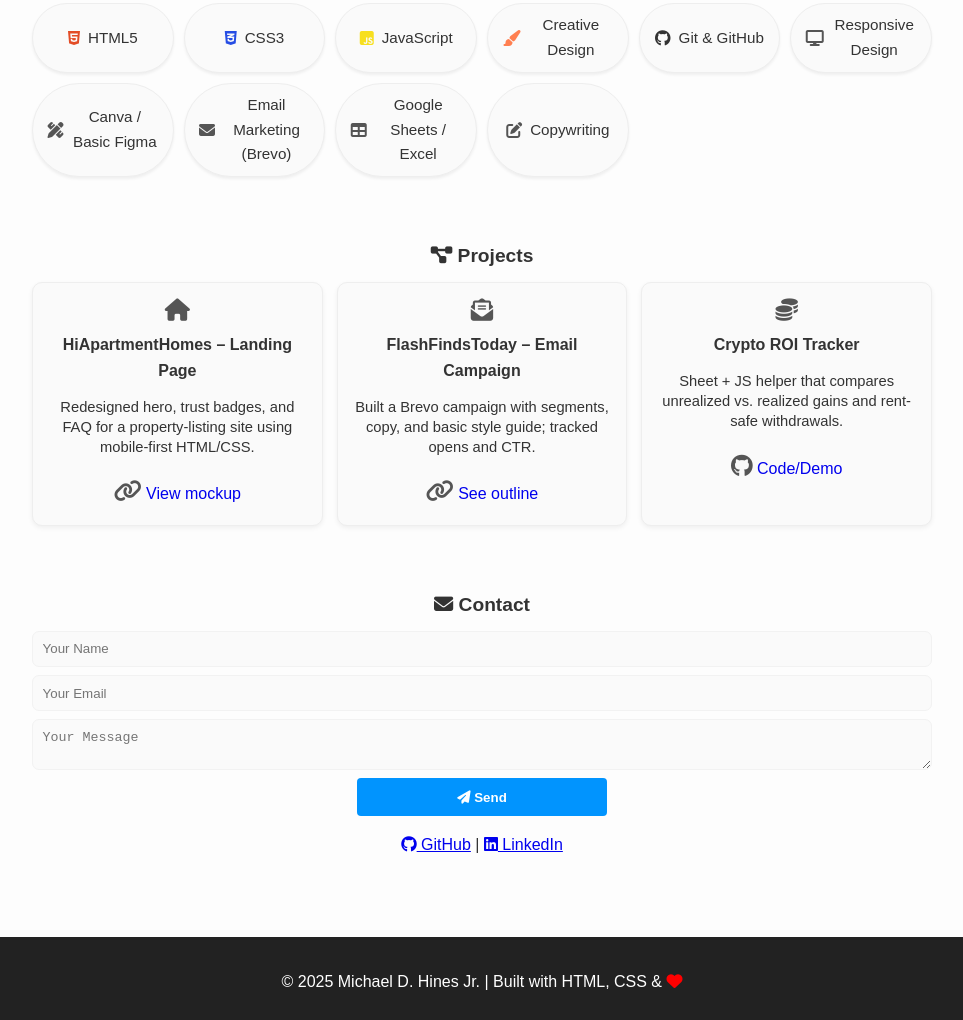
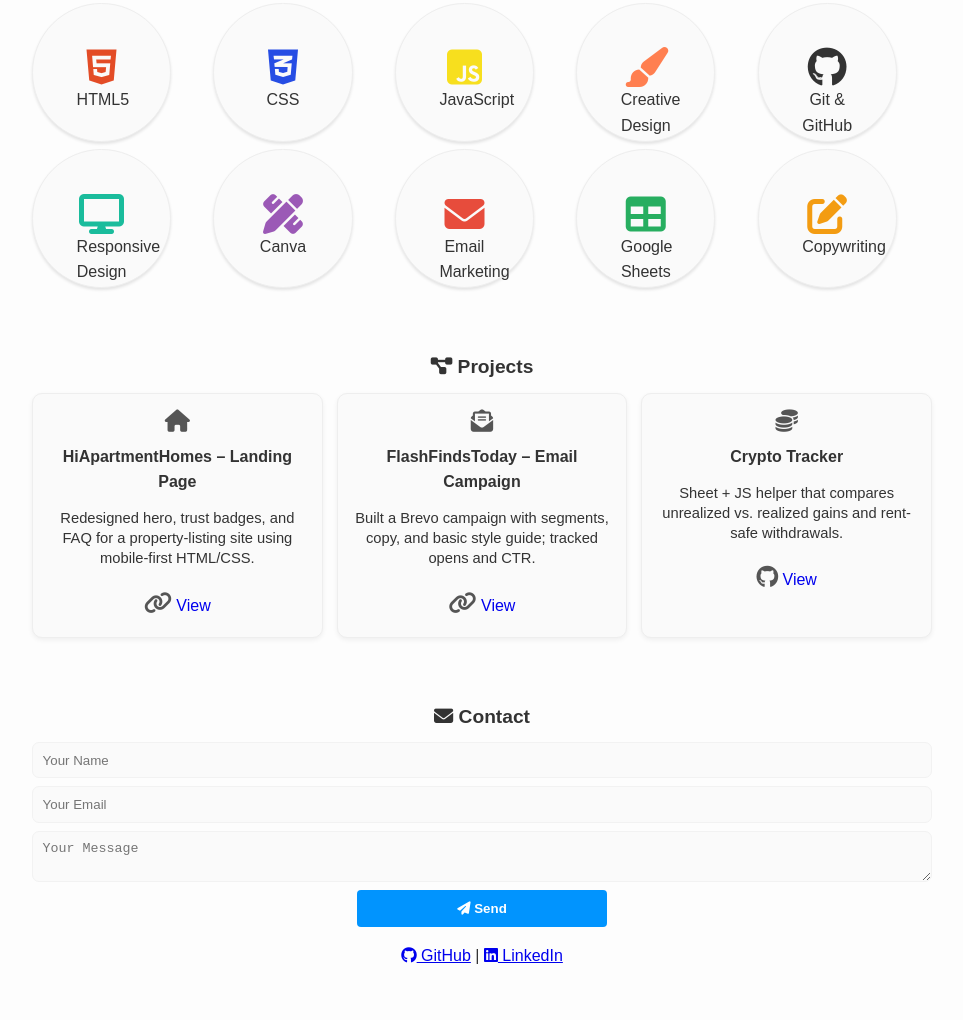
Before and after one commit to dcbela1/Portfolio-website, a plain HTML site: page index.html in a window 1280 px wide. Shown: the part 707-1727 px from the top of the page, without its empty margins (158-1121 px from the left). Drawn offline with Linux system fonts and the light colour scheme.

Commit message:
Update index.html

```diff
--- a/index.html
+++ b/index.html
@@ -1,4 +1,3 @@
-<!DOCTYPE html>
 <html lang="en">
 <head>
 <meta charset="utf-8" />
@@ -57,18 +56,14 @@ p{text-align:center;}
 /* Skills */
 .skills{
   display:grid;
-  grid-template-columns:repeat(auto-fit,minmax(140px,1fr));
-  gap:10px;
+  grid-template-columns:repeat(auto-fit,minmax(150px,1fr));
+  gap:7px;
   margin:1rem auto 0;
 }
 .skills .card{
-  background:#fafafa; border:1px solid #eee; border-radius:999px;
-  padding:.6rem .9rem; text-align:center;
-  box-shadow:0 2px 3px rgba(0,0,0,.06);
-  display:flex; align-items:center; justify-content:center; gap:.5rem;
-  font-size:.95rem;
+ background:#fafafa; border:1px solid #eeeeee; padding:25%; border-radius:50%; text-align:center; box-shadow:0 2px 3px rgba(0,0,0,0.1); align-items:center;justify-content-center !important; width:100%; max-width:50px;height:100%; max-height:50px;
 }
-.skills .card i{font-size:1rem; color:#555;}
+.skills .card i{font-size:2.5rem; color:#555;}
 /* Projects */
 .projects{
   display:grid; grid-template-columns:repeat(auto-fit,minmax(220px,1fr));
@@ -85,11 +80,16 @@ p{text-align:center;}
   box-shadow: 0 6px 14px rgba(0,0,0,0.15);
   background:#ffffff;
 }
+  .projects .card i:hover{
+    color:#0085e4;
+  }
+
 .projects .card i{font-size:1.4rem; color:#555; margin-bottom:.4rem;}
 .projects .card h3{margin:.3rem 0 .4rem; font-size:1rem;}
 .projects .card p{font-size:.92rem; line-height:1.35;}
 .projects .card a{display:inline-block; margin-top:.5rem; text-decoration:none;}
-form{display:grid; gap:.5rem;}
+form{display:grid; gap:.5rem;color:#0194fe;}
+  .projects .card a:hover {text-decoration:underline;}
 input, textarea{
   padding:.6rem; border:1px solid #f2f2f2; border-radius:7px;background:#fafafa;
 }
@@ -133,15 +133,15 @@ footer{text-align:center; padding:1rem; background:#222; color:#fff; margin-top:
   <h2><i class="fa-solid fa-code"></i> Skills</h2>
   <div class="skills">
     <div class="card"><i class="fa-brands fa-html5" style="color:#e34c26"></i> HTML5</div>
-    <div class="card"><i class="fa-brands fa-css3-alt" style="color:#264de4"></i> CSS3</div>
+    <div class="card"><i class="fa-brands fa-css3-alt" style="color:#264de4"></i> CSS</div>
     <div class="card"><i class="fa-brands fa-square-js" style="color:#f7df1e"></i> JavaScript</div>
     <div class="card"><i class="fa-solid fa-paintbrush" style="color:#ff7f50"></i> Creative Design</div>
     <div class="card"><i class="fa-brands fa-github" style="color:#333"></i> Git & GitHub</div>
-    <div class="card"><i class="fa-solid fa-display"></i> Responsive Design</div>
-    <div class="card"><i class="fa-solid fa-pen-ruler"></i> Canva / Basic Figma</div>
-    <div class="card"><i class="fa-solid fa-envelope"></i> Email Marketing (Brevo)</div>
-    <div class="card"><i class="fa-solid fa-table"></i> Google Sheets / Excel</div>
-    <div class="card"><i class="fa-solid fa-pen-to-square"></i> Copywriting</div>
+    <div class="card"><i class="fa-solid fa-display" style="color:#1abc9c"></i> Responsive Design</div>
+<div class="card"><i class="fa-solid fa-pen-ruler" style="color:#9b59b6"></i> Canva</div>
+<div class="card"><i class="fa-solid fa-envelope" style="color:#e74c3c"></i> Email Marketing</div>
+<div class="card"><i class="fa-solid fa-table" style="color:#27ae60"></i> Google Sheets</div>
+<div class="card"><i class="fa-solid fa-pen-to-square" style="color:#f39c12"></i> Copywriting</div>
   </div>
 </section>
 
@@ -152,19 +152,19 @@ footer{text-align:center; padding:1rem; background:#222; color:#fff; margin-top:
       <i class="fa-solid fa-house"></i>
       <h3>HiApartmentHomes – Landing Page</h3>
       <p>Redesigned hero, trust badges, and FAQ for a property-listing site using mobile-first HTML/CSS.</p>
-      <a href="#" target="_blank"><i class="fa-solid fa-link"></i> View mockup</a>
+      <a href="https://www.hiapartmenthomes.com/" target="_blank"><i class="fa-solid fa-link"></i> View </a>
     </div>
     <div class="card">
       <i class="fa-solid fa-envelope-open-text"></i>
       <h3>FlashFindsToday – Email Campaign</h3>
       <p>Built a Brevo campaign with segments, copy, and basic style guide; tracked opens and CTR.</p>
-      <a href="#" target="_blank"><i class="fa-solid fa-link"></i> See outline</a>
+      <a href="https://www.flashfindstoday.com/" target="_blank"><i class="fa-solid fa-link"></i> View</a>
     </div>
     <div class="card">
       <i class="fa-solid fa-coins"></i>
-      <h3>Crypto ROI Tracker</h3>
+      <h3>Crypto Tracker</h3>
       <p>Sheet + JS helper that compares unrealized vs. realized gains and rent-safe withdrawals.</p>
-      <a href="#" target="_blank"><i class="fa-brands fa-github"></i> Code/Demo</a>
+      <a href="https://www.google.com/" target="_blank"><i class="fa-brands fa-github"></i> View</a>
     </div>
   </div>
 </section>
@@ -178,8 +178,8 @@ footer{text-align:center; padding:1rem; background:#222; color:#fff; margin-top:
     <button type="submit"><i class="fa-solid fa-paper-plane"></i> Send</button>
   </form>
   <p style="margin-top:1rem;">
-    <a href="https://github.com/" target="_blank"><i class="fa-brands fa-github"></i> GitHub</a> |
-    <a href="https://linkedin.com/" target="_blank"><i class="fa-brands fa-linkedin"></i> LinkedIn</a>
+    <a href="https://github.com/dcbela1" target="_blank"><i class="fa-brands fa-github"></i> GitHub</a> |
+    <a href="https://www.linkedin.com/in/michael-hines-2701b631/" target="_blank"><i class="fa-brands fa-linkedin"></i> LinkedIn</a>
   </p>
 </section>
 </main>
```
